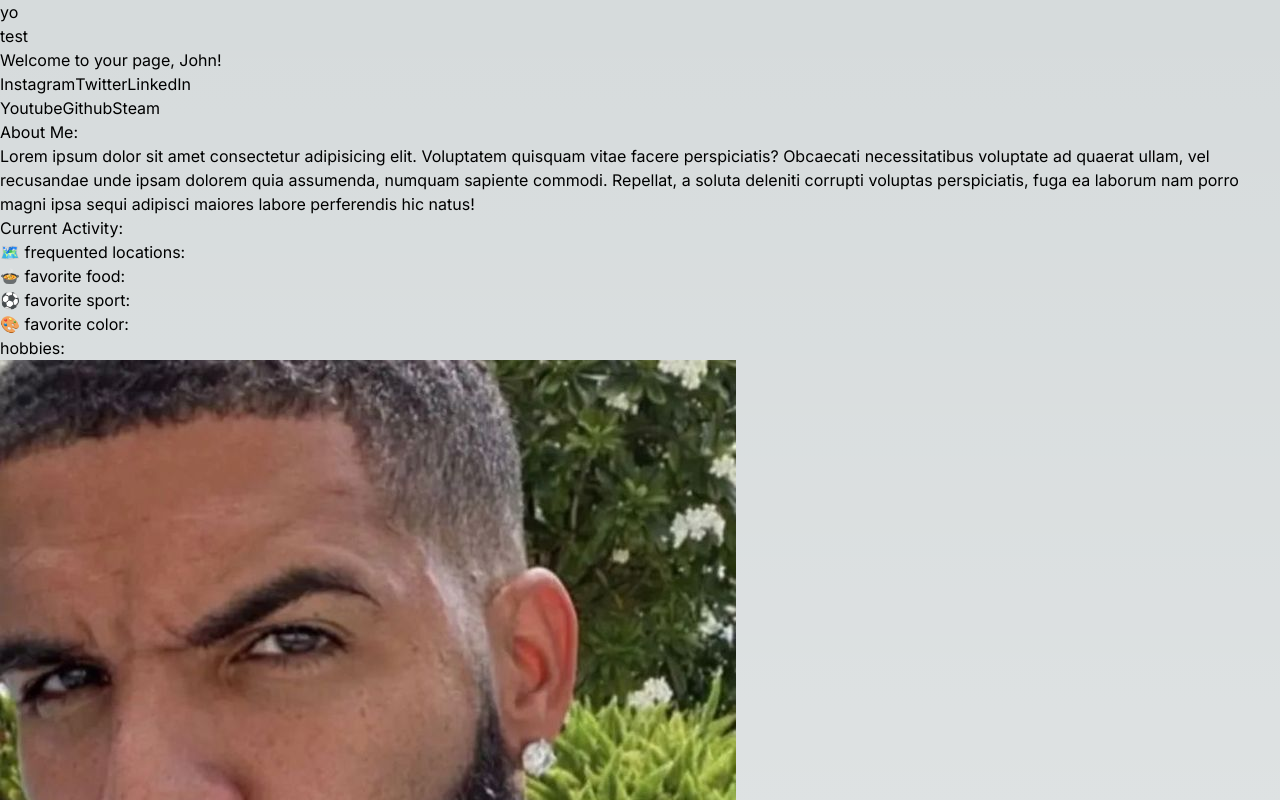
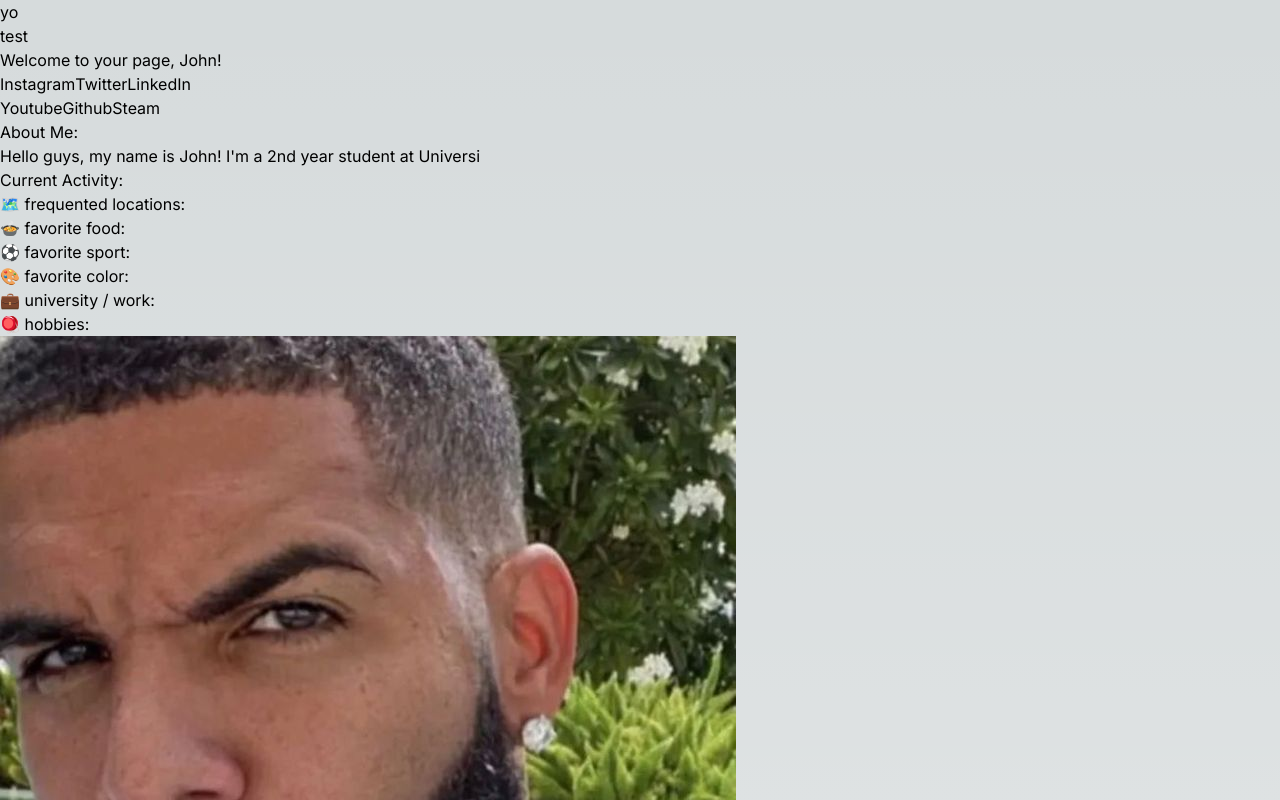
Before and after one commit to AliAhmed2004/ignition-hacks-2023, a Next.js app: page / in a window 1280 px wide. Shown: the top 800 px of the page. Built offline with nearby package versions, Linux system fonts and the light colour scheme.

Commit message:
new push

```diff
--- a/src/Components/Dashboard/Dashboard.tsx
+++ b/src/Components/Dashboard/Dashboard.tsx
@@ -2,7 +2,7 @@ import React from "react";
 
 const Dashboard = () => {
     return (
-        <div className="flex flex-col justify-center items-center">
+        <div className="flex flex-col justify-center items-center bg-slate-900">
             <h1 className="text-white pb-4">Welcome to your page, John!</h1>
             <div className="flex gap-4 pb-4 font-bold">
                 <button className="border-white border-4 p-6 hover:bg-pink-500">
@@ -29,13 +29,8 @@ const Dashboard = () => {
             <div className="flex flex-col items-center justify-center p-2 w-[400px]">
                 <h1 className="font-bold mb-2">About Me:</h1>
                 <p className="">
-                    Lorem ipsum dolor sit amet consectetur adipisicing elit.
-                    Voluptatem quisquam vitae facere perspiciatis? Obcaecati
-                    necessitatibus voluptate ad quaerat ullam, vel recusandae
-                    unde ipsam dolorem quia assumenda, numquam sapiente commodi.
-                    Repellat, a soluta deleniti corrupti voluptas perspiciatis,
-                    fuga ea laborum nam porro magni ipsa sequi adipisci maiores
-                    labore perferendis hic natus!
+                    Hello guys, my name is John! I'm a 2nd year student at
+                    Universi
                 </p>
             </div>
             <div className="flex flex-col items-center justify-center p-2 w-[400px]">
@@ -45,7 +40,8 @@ const Dashboard = () => {
                     🍲 favorite food: <br />
                     ⚽ favorite sport: <br />
                     🎨 favorite color: <br />
-                    hobbies: <br />
+                    💼 university / work: <br />
+                    🪀 hobbies: <br />
                 </p>
             </div>
         </div>
```
Also changed, not shown: src/Components/Friends/Friends.tsx (+10 -2 lines).
